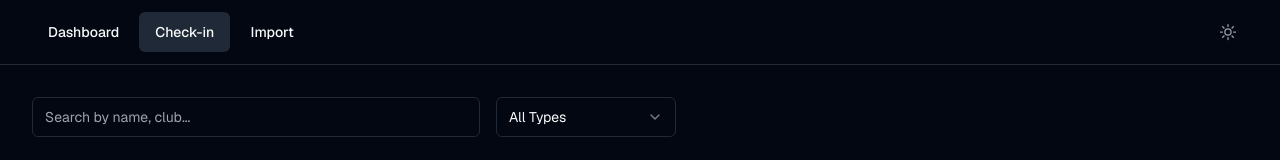
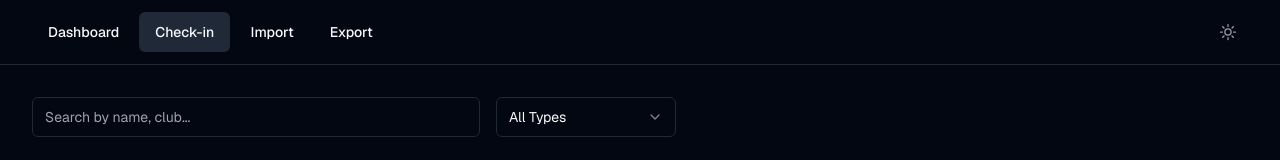
Before and after one commit to rbansal42/event-manager, a Next.js app: page /check-in in a window 1280 px wide. Shown: the top 160 px of the page. Built offline with nearby package versions, Linux system fonts and the light colour scheme; no server answers.

Commit message:
feat: add export link to header navigation - Add export page link for easier access - Match existing navigation style

```diff
--- a/src/components/Header.tsx
+++ b/src/components/Header.tsx
@@ -31,6 +31,12 @@ export function Header() {
             >
               <Link href="/import-registrants">Import</Link>
             </Button>
+            <Button
+              variant={isActive('/export') ? "secondary" : "ghost"}
+              asChild
+            >
+              <Link href="/export">Export</Link>
+            </Button>
           </nav>
           <div className="flex items-center">
             <ThemeToggle />
```
